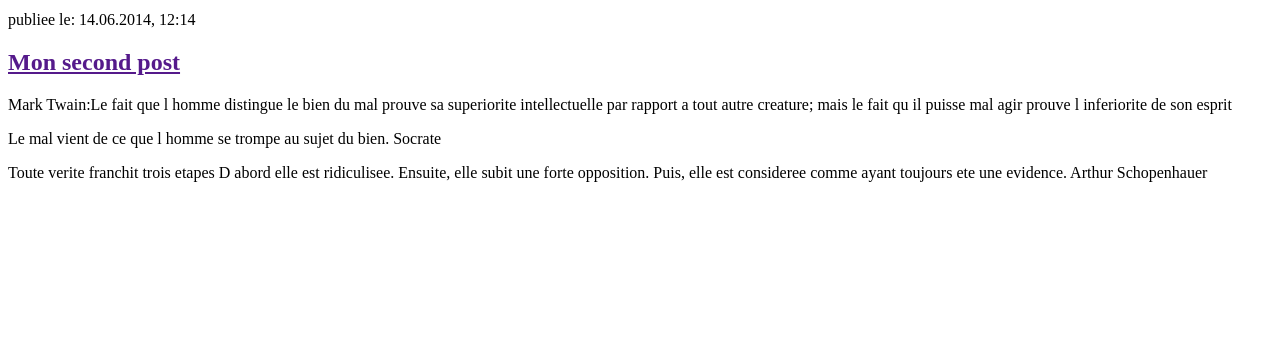
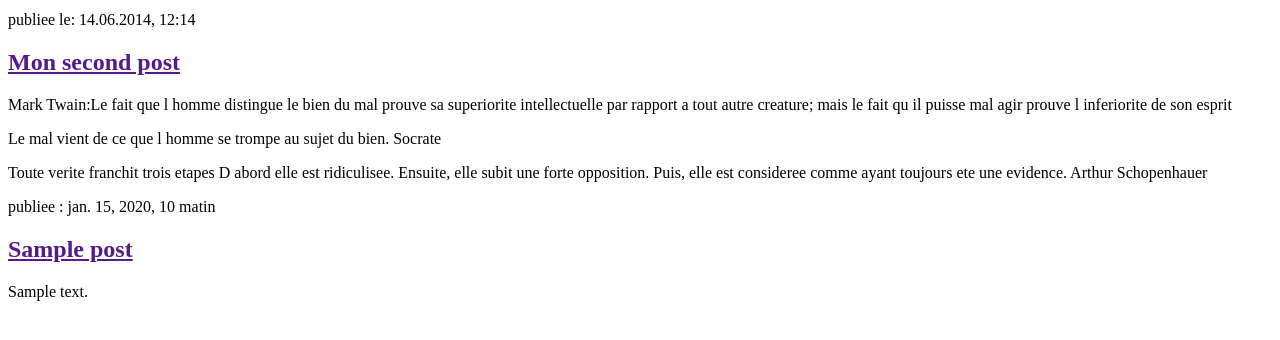
Before and after one commit to bassdiallo/mon-premier-blog, a Django app: template blog/templates/blog/post_list.html in a window 1280 px wide. Shown: the part 192-532 px from the top of the page. Run offline with Django 3.2, Linux system fonts and the light colour scheme; the template is opened without the code that fills it: values that come from a table or form of the project are taken from there, others are empty; tables that the repository leaves empty hold one stand-in row (values such as "Sample post").

Commit message:
Modified templates to display posts from database.

```diff
--- a/blog/templates/blog/post_list.html
+++ b/blog/templates/blog/post_list.html
@@ -20,5 +20,12 @@
             <p>Le mal vient de ce que l homme se trompe au sujet du bien. Socrate</p>
             <p>Toute verite franchit trois etapes D abord elle est ridiculisee. Ensuite, elle subit une forte opposition. Puis, elle est consideree comme ayant toujours ete une evidence. Arthur Schopenhauer</p>
         </div>
+	{% for post in posts %}
+	    <div>
+                <p>publiee : {{ post.published_date }}</p>
+                <h2><a href="">{{ post.title }}</a></h2>
+                <p>{{ post.text|linebreaksbr }}</p>
+            </div>
+        {% endfor %}
     </body>
 </html>
--- a/blog/views.py
+++ b/blog/views.py
@@ -1,6 +1,9 @@
 from django.shortcuts import render
+from django.utils import timezone
+from .models import Post
 
 # Create your views here.
 
 def post_list(request):
-    return render(request, 'blog/post_list.html', {})
+    posts = Post.objects.filter(published_date__lte=timezone.now()).order_by('published_date')
+    return render(request, 'blog/post_list.html', {'posts': posts})
```
